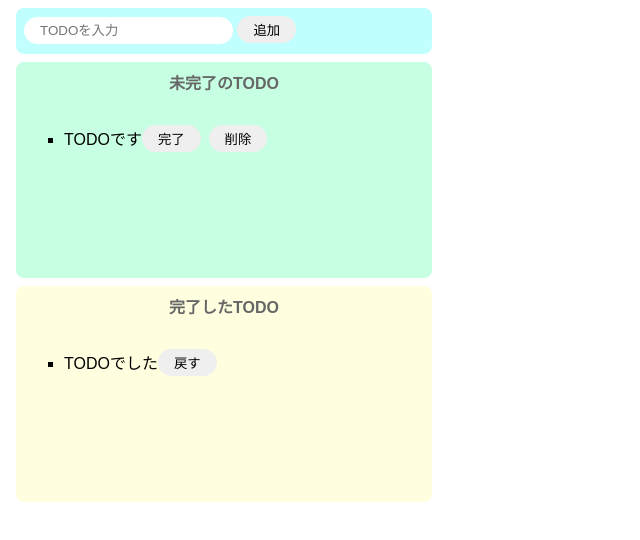
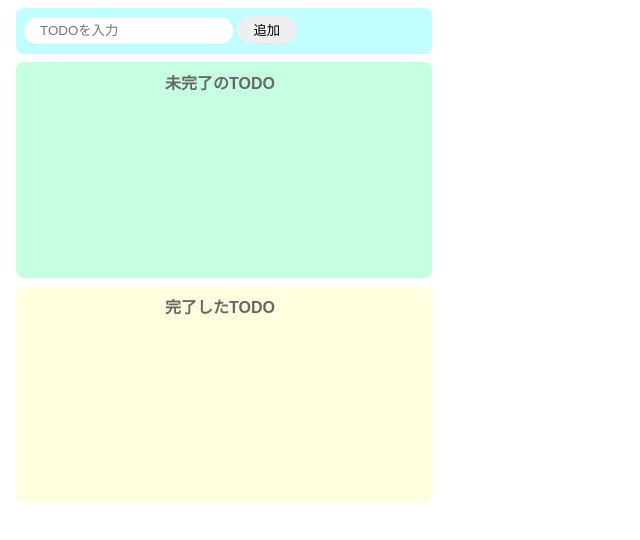
Before and after one commit to tnakamura0314/todo-js, a website built with Parcel: page index.html in a window 1280 px wide. Shown: the whole page, without its empty margins (0-640 px from the left). Built offline with nearby package versions, Linux system fonts and the light colour scheme.

Commit message:
htmlとCSSの調整

```diff
--- a/index.html
+++ b/index.html
@@ -13,27 +13,12 @@
 
     <div class="incomplete-area">
       <p class="title">未完了のTODO</p>
-      <ul id="incomplete-list">
-        <li>
-          <div class="list-row">
-            <p>TODOです</p>
-            <button>完了</button>
-            <button>削除</button>
-          </div>
-        </li>
-      </ul>
+      <ul id="incomplete-list"></ul>
     </div>
 
     <div class="complete-area">
       <p class="title">完了したTODO</p>
-      <ul id="complete-list">
-        <li>
-          <div class="list-row">
-            <p>TODOでした</p>
-            <button>戻す</button>
-          </div>
-        </li>
-      </ul>
+      <ul id="complete-list"></ul>
     </div>
 
     <script src="src/index.js"></script>
--- a/src/index.js
+++ b/src/index.js
@@ -72,6 +72,7 @@ const createIncompleteList = (text) => {
     //戻すbuttonタグの生成
     const backButton = document.createElement("button");
     backButton.innerHTML = "戻す";
+    backButton.className = "back-button";
 
     // 戻すボタンの実装
     backButton.addEventListener("click", () => {
--- a/src/styles.css
+++ b/src/styles.css
@@ -16,14 +16,18 @@ button {
   margin-right: 8px;
 }
 
+button:hover {
+  background-color: #ff7f50;
+  color: #fff;
+  cursor: pointer;
+}
+
 li {
   list-style: square;
 }
 
-button:hover {
-  background-color: #ff7f50;
-  color: #fff;
-  cursor: pointer;
+p {
+  margin-right: 8px;
 }
 
 .incomplete-list {
@@ -68,4 +72,9 @@ button:hover {
   display: flex;
   align-items: center;
   padding-bottom: 4px;
+  height: 30px;
 }
+
+.back-button {
+  margin-left: 8px;
+}
```
